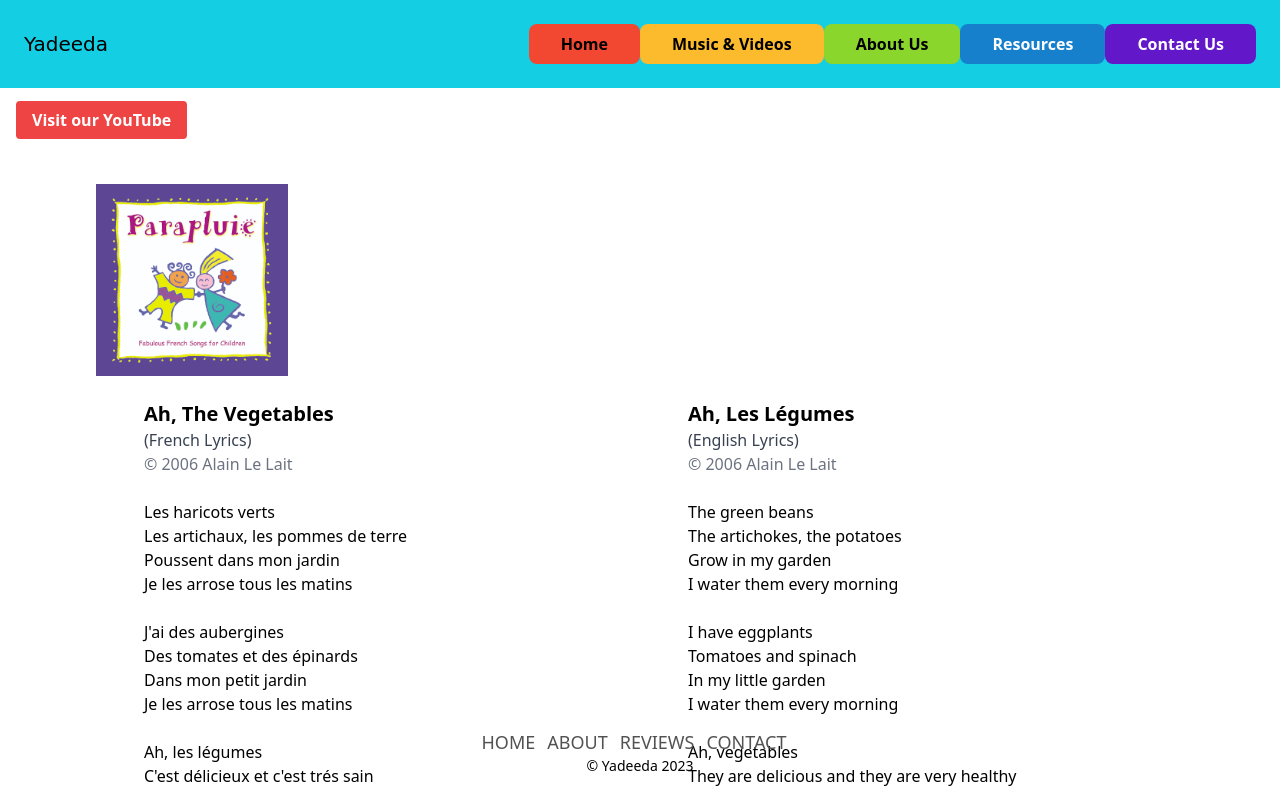
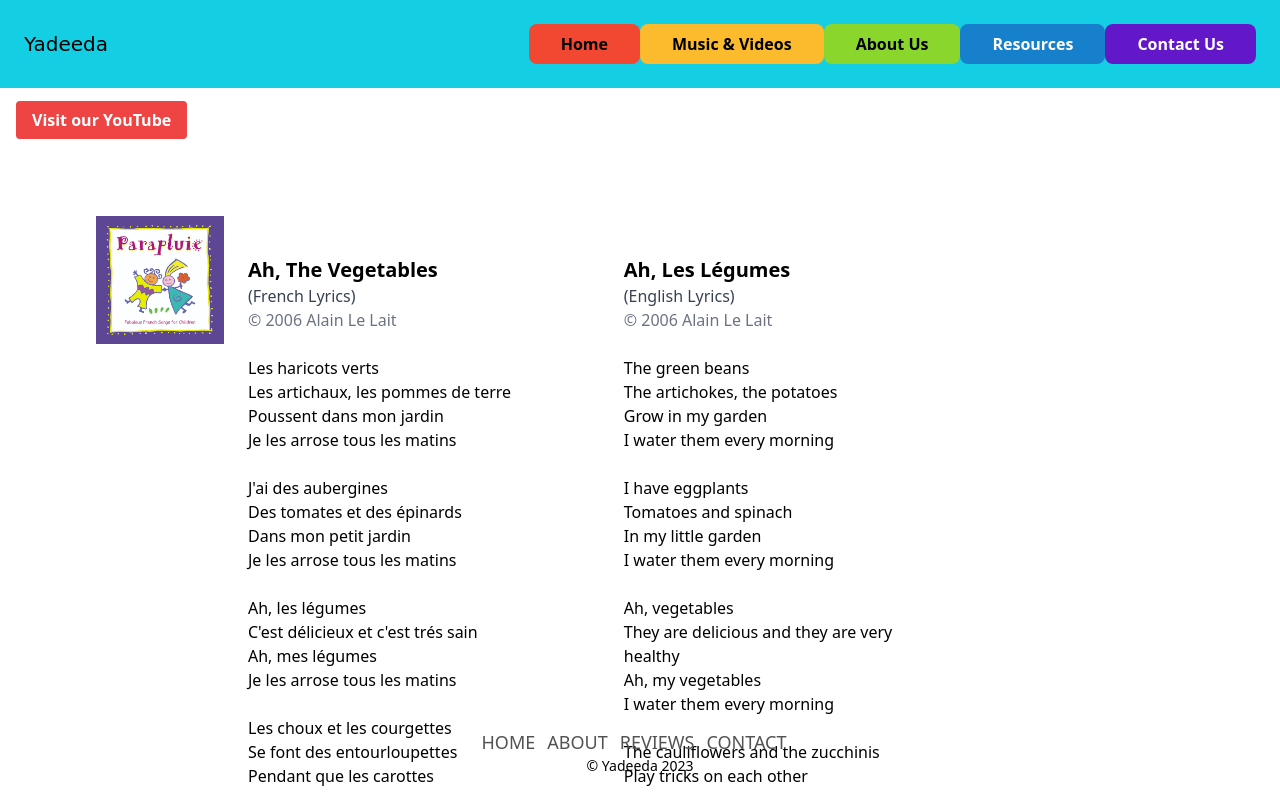
Before and after one commit to sjlelait/yadeeda, a React (Create React App) app: page /song/1 in a window 1280 px wide. Shown: the top 792 px of the page. Built offline with nearby package versions, Linux system fonts and the light colour scheme.

Commit message:
wip: edits styling for music

```diff
--- a/src/pages/Music.js
+++ b/src/pages/Music.js
@@ -3,25 +3,26 @@ import { Link } from 'react-router-dom';
 import SongsFromVideosCover from '../assets/SongsFromVideosCover.jpg';
 import BigNose from '../assets/BigNose.jpg';
 import CestSiBon from '../assets/CestSiBonCover.jpg';
+import Espadrilles from '../assets/EspadrillesCover.jpg';
 
 const Music = (props) => {
     return (
-        <div className="grid grid-cols-1 sm:grid-cols-2 md:grid-cols-2 lg:grid-cols-2 gap-4 mt-14">
+        <div className="grid grid-cols-1 sm:grid-cols-2 md:grid-cols-2 lg:grid-cols-2 gap-4 mt-14 md:mt-20 md:gap-x-0">
             <Link to="/videos" className="flex flex-col items-center mb-4">
-                <img src={BigNose} alt='Videos' className="w-32 h-32 object-cover mb-2 rounded" />
+                <img src={BigNose} alt='Videos' className="w-32 h-32 object-cover mb-2 md:w-48 md:h-48 rounded" />
                 <h3 className="text-lg font-semibold">Videos</h3>
             </Link>
             <Link to="/songs" className="flex flex-col items-center mb-4">
-                <img src={CestSiBon} alt='Individual Songs' className="w-32 h-32 object-cover mb-2 rounded" />
+                <img src={CestSiBon} alt='Individual Songs' className="w-32 h-32 object-cover mb-2 md:w-48 md:h-48 rounded" />
                 <h3 className="text-lg font-semibold">Music (Kids/Teaching)</h3>
             </Link>
             <Link to="" className="flex flex-col items-center mb-4">
-                <img src={SongsFromVideosCover} alt='Songs From Videos' className="w-32 h-32 object-cover mb-2 rounded" />
+                <img src={SongsFromVideosCover} alt='Songs From Videos' className="w-32 h-32 object-cover mb-2 md:w-48 md:h-48 rounded" />
                 <h3 className="text-lg font-semibold">Songs From Videos</h3>
             </Link>
             <Link to="" className="flex flex-col items-center mb-4">
-                <img src='' alt='Espadrilles' className="w-32 h-32 object-cover mb-2 rounded" />
-                <h3 className="text-lg font-semibold">Espadrilles - Adult Music</h3>
+                <img src={Espadrilles} alt='Espadrilles' className="w-32 h-32 object-cover mb-2 md:w-48 md:h-48 rounded" />
+                <h3 className="text-lg font-semibold">Adult Music</h3>
             </Link>
         </div>
     )
--- a/src/pages/Song.js
+++ b/src/pages/Song.js
@@ -8,20 +8,19 @@ const Song = () => {
 
 
     return (
-        <div className="w-full overflow-auto p-16 text-left">
-            <div className="flex items-center items-start">
-                <img src={song.image} alt="Yadeeda Album" className="w-32 h-auto md:w-48 mb-6" />
-            </div>
+        <div className="w-full overflow-auto text-left mt-16 md:p-16">
+            <div className="flex flex-col md:flex-row">
+                <img src={song.image} alt="Yadeeda Album" className="w-32 h-32 mr-6" />
                 {song.titleF ? (
-            <div className="flex justify-between">
-                <div className="w-1/2 pl-12">
+                <div className="mt-10 md:flex md:flex-row md:items-start">
+                    <div className="md:w-1/2 pr-4">
                         <h1 className="text-xl font-bold">{song.titleF}</h1>
                         <p className="text-gray-700">(French Lyrics)</p>
                         <p className="text-gray-500">{song.copyright}</p>
                         <br />
                         <p style={{ whiteSpace: 'pre-line' }}>{song.french}</p>
                     </div>
-                <div className="w-1/2 pl-12">
+                    <div className="w-1/2 mt-12 md:pl-12 md:mt-0">
                         <h1 className="text-xl font-bold">{song.titleE}</h1>
                         <p className="text-gray-700">(English Lyrics)</p>
                         <p className="text-gray-500">{song.copyright}</p>
@@ -30,14 +29,16 @@ const Song = () => {
                     </div>
                 </div>
                 ) : (
-            <div className="text-center">
+                <div className="text-left">
                     <h1 className="text-xl font-bold">{song.titleE}</h1>
+                    <p className="text-gray-700">(English Lyrics)</p>
                     <p className="text-gray-500">{song.copyright}</p>
                     <br />
                     {song.english && <p style={{ whiteSpace: 'pre-line' }}>{song.english}</p>}
                 </div>
                 )}
             </div>
+            </div>
     );
 };
 
```
Also changed, not shown: src/assets/EspadrillesCover.jpg (added). Lines whose indentation alone changed are shown as unchanged.
